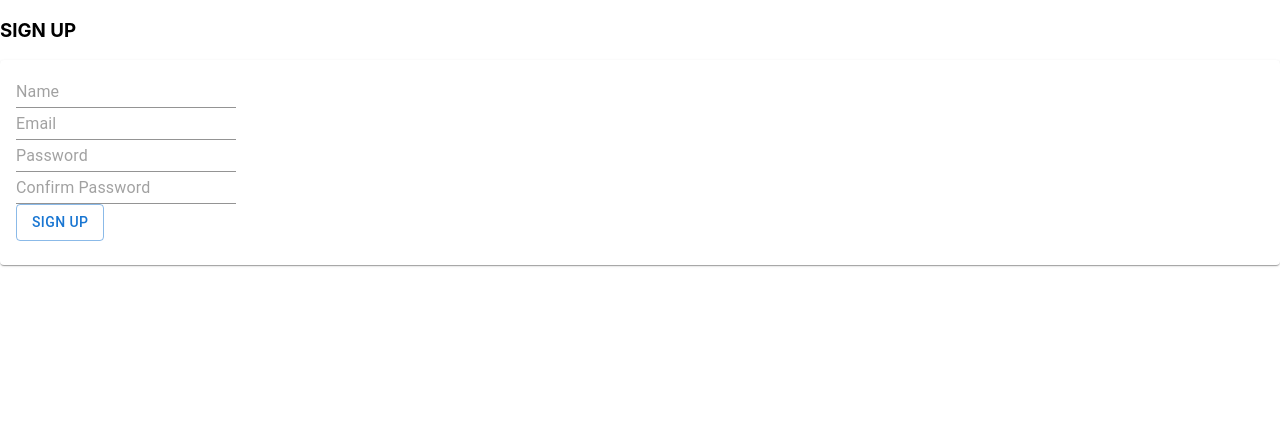
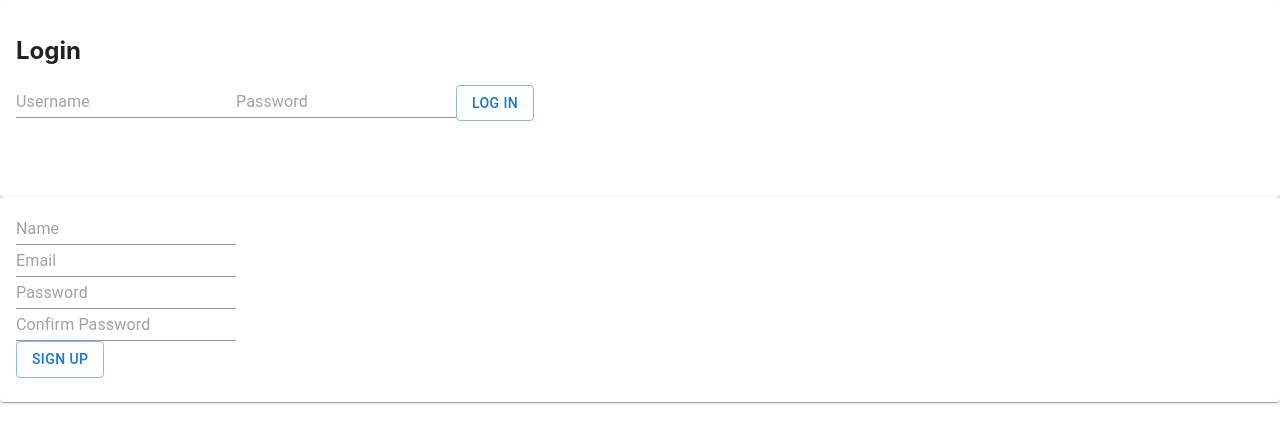
Before and after one commit to Abhibgit/mycoin-2.0, a React (Create React App) app: page /user/signup in a window 1280 px wide. Shown: the top 442 px of the page. Built offline with nearby package versions, Linux system fonts and the light colour scheme; no server answers.

Commit message:
adding fix for refresh bug

```diff
--- a/package.json
+++ b/package.json
@@ -21,7 +21,7 @@
     "install": "^0.13.0",
     "jsonwebtoken": "^8.5.1",
     "materialize-css": "^1.0.0-rc.2",
-    "mongoose": "^6.1.6",
+    "mongoose": "^6.1.7",
     "morgan": "^1.10.0",
     "nodemailer": "^6.7.2",
     "npm": "^8.3.1",
--- a/server.js
+++ b/server.js
@@ -2,8 +2,9 @@ const express = require("express");
 const path = require("path");
 const favicon = require("serve-favicon");
 const logger = require("morgan");
-const dotenv = require("dotenv").config();
+const dotenv = require("dotenv").config("");
 require("./config/database.js");
+require("dotenv").config({ path: "ENV_FILENAME" });
 
 const app = express();
 
--- a/src/App.js
+++ b/src/App.js
@@ -6,8 +6,7 @@ import Watchlist from "./components/Watchlist/Watchlist";
 import axios from "axios";
 import TopCoins from "./components/TopCoins/TopCoins";
 import { Grid } from "@mui/material";
-import SignUpPage from "./pages/SignUpPage/SignUpPage";
-import LoginPage from "./pages/LoginPage/LoginPage";
+import AuthPage from "./pages/AuthPage/AuthPage";
 import ProfilePage from "./pages/ProfilePage/ProfilePage";
 import { ThemeProvider, createTheme } from "@mui/material/styles";
 import WatchlistPage from "./pages/WatchlistPage/WatchListPage";
@@ -32,6 +31,8 @@ let coinWatchlistArray = [];
 let topTenSymbol = [];
 let topTen = [];
 let topTenArray = [];
+let token;
+let userDoc;
 
 function App() {
   const [isError, setIsError] = useState("");
@@ -42,7 +43,7 @@ function App() {
   const [tickerSymbol, setTickerSymbol] = useState("");
   const [coinWatchlist, setCoinWatchlist] = useState([]);
   const [topTenCoins, setTopTenCoins] = useState([]);
-  //same as coinWatchSymbol, however it's required due to the speed of data
+  //same as coinWatchSymbol, however it's required due to the speed of data renderering
   const [coinState, setCoinState] = useState({
     name: "",
     upperLimit: 0,
@@ -58,24 +59,9 @@ function App() {
   const setUserInState = (incomingUserData) => {
     setUser(incomingUserData);
   };
+  let coinFeed = [];
 
-  const [showLogin, setShowLogin] = useState(true);
-
-  function showSignup() {
-    console.log("Signup Clicked!!!");
-    setShowLogin(false);
-    // <SignUpPage setUserInState={setUserInState} />;
-  }
-
-  let coinFeed = [];
-  // let token = localStorage.getItem("token");
-
-  // useEffect(() => {
-  //   if (token) {
-  //     const userDoc = JSON.parse(atob(token.split(".")[1])).user;
-  //     setUserInState(userDoc);
-  //   }
-  // }, [token]);
+  //
 
   useEffect(() => {
     axios
@@ -86,36 +72,17 @@ function App() {
         setCoinList(response.data);
         console.log("the api has been pinged");
         setIsLoading(false);
-        // grabUsercoins();
+        token = localStorage.getItem("token");
+        if (token) {
+          userDoc = JSON.parse(atob(token.split(".")[1])).user;
+          setUser({ userDoc });
+        }
       })
       .catch((err) => console.log(err));
     return () => {
       ticker.close();
     };
   }, []);
-
-  // async function grabUsercoins() {
-  //   try {
-  //     const fetchResponse = await fetch("/api/users/getuser", {
-  //       method: "POST",
-  //       headers: { "Content-Type": "application/json" },
-  //       body: JSON.stringify({
-  //         user: user._id,
-  //       }),
-  //     });
-  //     if (!fetchResponse.ok) throw new Error("Fetch failed - Bad request");
-
-  //     let token = await fetchResponse.json();
-  //     localStorage.setItem("token", token);
-  //     console.log(token);
-
-  //     const userDoc = JSON.parse(atob(token.split(".")[1])).user;
-  //     setUserInState(userDoc);
-  //   } catch (err) {
-  //     console.log("LoginForm error", err);
-  //     setIsError("Get Coins Failed ");
-  //   }
-  // }
 
   //The ticker.onmessage is the websocket that provides the coinFeed with the realtime data.
   useEffect(() => {
@@ -221,15 +188,11 @@ function App() {
             />
           </Grid>
           <Grid item xs={2}>
-            <button onClick={() => showSignup()}>Sign Up</button>
+            <button>Sign Up</button>
           </Grid>
           {user.id === "" ? (
             <Grid item xs={2}>
-              {showLogin === true ? (
-                <LoginPage setUserInState={setUserInState} />
-              ) : (
-                <SignUpPage setUserInState={setUserInState} />
-              )}
+              <AuthPage setUserInState={setUserInState} />
             </Grid>
           ) : (
             <Grid item xs={12}>
--- a/src/components/Login/Login.jsx
+++ b/src/components/Login/Login.jsx
@@ -1,7 +1,7 @@
 import { Component } from "react";
 import { Card, Input, CardContent, Button } from "@mui/material";
 
-export default class LoginForm extends Component {
+export default class Login extends Component {
   state = {
     name: "",
     password: "",
@@ -32,7 +32,7 @@ export default class LoginForm extends Component {
       let token = await fetchResponse.json();
       localStorage.setItem("token", token);
 
-      const userDoc = JSON.parse(atob(token.split(".")[1])).user;
+      let userDoc = JSON.parse(atob(token.split(".")[1])).user;
       this.props.setUserInState(userDoc);
     } catch (err) {
       console.log("LoginForm error", err);
@@ -78,24 +78,3 @@ export default class LoginForm extends Component {
     );
   }
 }
-// <Card sx={{ minWidth: 275 }}>
-//     <CardContent>
-//       <Typography sx={{ fontSize: 14 }} color="text.secondary" gutterBottom>
-//         Word of the Day
-//       </Typography>
-//       <Typography variant="h5" component="div">
-//         be{bull}nev{bull}o{bull}lent
-//       </Typography>
-//       <Typography sx={{ mb: 1.5 }} color="text.secondary">
-//         adjective
-//       </Typography>
-//       <Typography variant="body2">
-//         well meaning and kindly.
-//         <br />
-//         {'"a benevolent smile"'}
-//       </Typography>
-//     </CardContent>
-//     <CardActions>
-//       <Button size="small">Learn More</Button>
-//     </CardActions>
-//   </Card>
--- a/src/components/SignUp/SignUp.jsx
+++ b/src/components/SignUp/SignUp.jsx
@@ -2,7 +2,7 @@ import React from "react";
 import { Component } from "react";
 import { Input, Card, Button, CardContent, Typography } from "@mui/material";
 
-export default class SignUpForm extends Component {
+export default class SignUp extends Component {
   state = {
     name: "",
     email: "",
@@ -37,7 +37,7 @@ export default class SignUpForm extends Component {
       let token = await fetchResponse.json(); // 3. decode fetch response to get jwt from srv
       localStorage.setItem("token", token); // 4. Stick token into localStorage
 
-      const userDoc = JSON.parse(atob(token.split(".")[1])).user; // 5. Decode the token + put user document into state
+      let userDoc = JSON.parse(atob(token.split(".")[1])).user; // 5. Decode the token + put user document into state
       console.log("created_user: " + userDoc);
       this.props.setUserInState(userDoc);
     } catch (err) {
--- a/src/index.js
+++ b/src/index.js
@@ -4,9 +4,8 @@ import "./index.css";
 import App from "./App";
 import reportWebVitals from "./reportWebVitals";
 import { BrowserRouter, Routes, Route } from "react-router-dom";
-import SignUpPage from "./pages/SignUpPage/SignUpPage";
+import AuthPage from "./pages/AuthPage/AuthPage";
 import ProfilePage from "./pages/ProfilePage/ProfilePage";
-import LoginPage from "./pages/LoginPage/LoginPage";
 
 ReactDOM.render(
   <BrowserRouter>
@@ -15,8 +14,8 @@ ReactDOM.render(
         {" "}
       </Route>
       <Route path="/user/profile" element={<ProfilePage />} />
-      <Route path="/user/signup" element={<SignUpPage />} />
-      <Route path="/user/login" element={<LoginPage />} />
+      <Route path="/user/signup" element={<AuthPage />} />
+      <Route path="/user/login" element={<AuthPage />} />
     </Routes>
   </BrowserRouter>,
   document.getElementById("root")
--- /dev/null
+++ b/src/pages/AuthPage/AuthPage.jsx
@@ -0,0 +1,12 @@
+import React from "react";
+import Login from "../../components/Login/Login";
+import SignUp from "../../components/SignUp/SignUp";
+
+export default function LoginPage(props) {
+  return (
+    <main className="LoginPage">
+      <Login setUserInState={props.setUserInState} />
+      <SignUp setUserInState={props.setUserInState} />
+    </main>
+  );
+}
--- a/src/pages/LoginPage/LoginPage.jsx
+++ /dev/null
@@ -1,10 +0,0 @@
-import React from "react";
-import LoginForm from "../../components/Login/Login";
-
-export default function LoginPage(props) {
-  return (
-    <main className="LoginPage">
-      <LoginForm setUserInState={props.setUserInState} />
-    </main>
-  );
-}
--- a/src/pages/SignUpPage/SignUpPage.jsx
+++ /dev/null
@@ -1,17 +0,0 @@
-import React from "react";
-import SignUp from "../../components/SignUp/SignUp";
-
-function SignupPage(props) {
-  console.log("signup page");
-  return (
-    <main className="SignUpPage">
-      <div>
-        <h3> SIGN UP </h3>
-      </div>
-
-      <SignUp setUserInState={props.setUserInState} />
-    </main>
-  );
-}
-
-export default SignupPage;
```
Also changed, not shown: controllers/users.js (+4 -4 lines), 2 other files (tests, documents, lock files or other folders).
